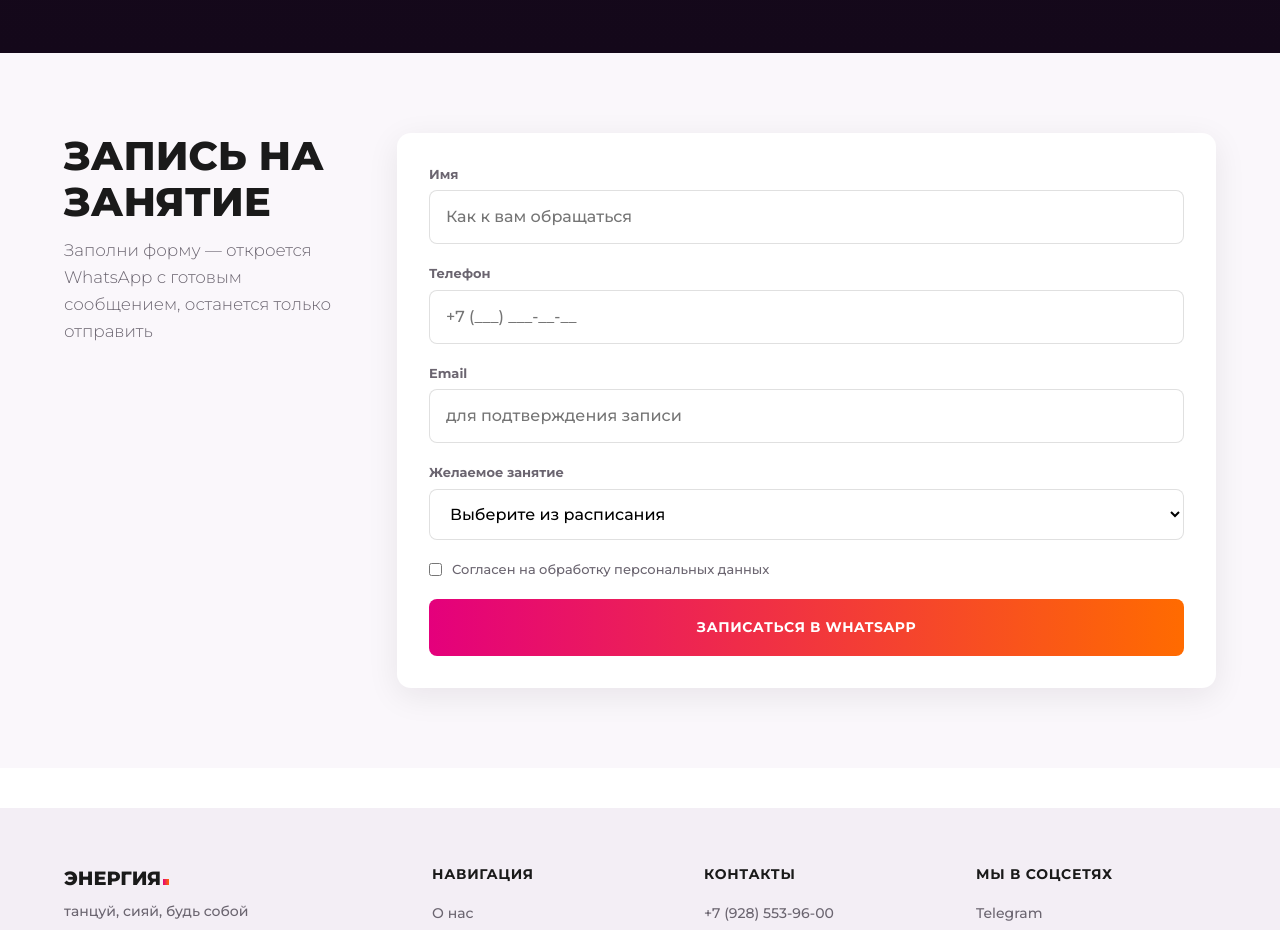
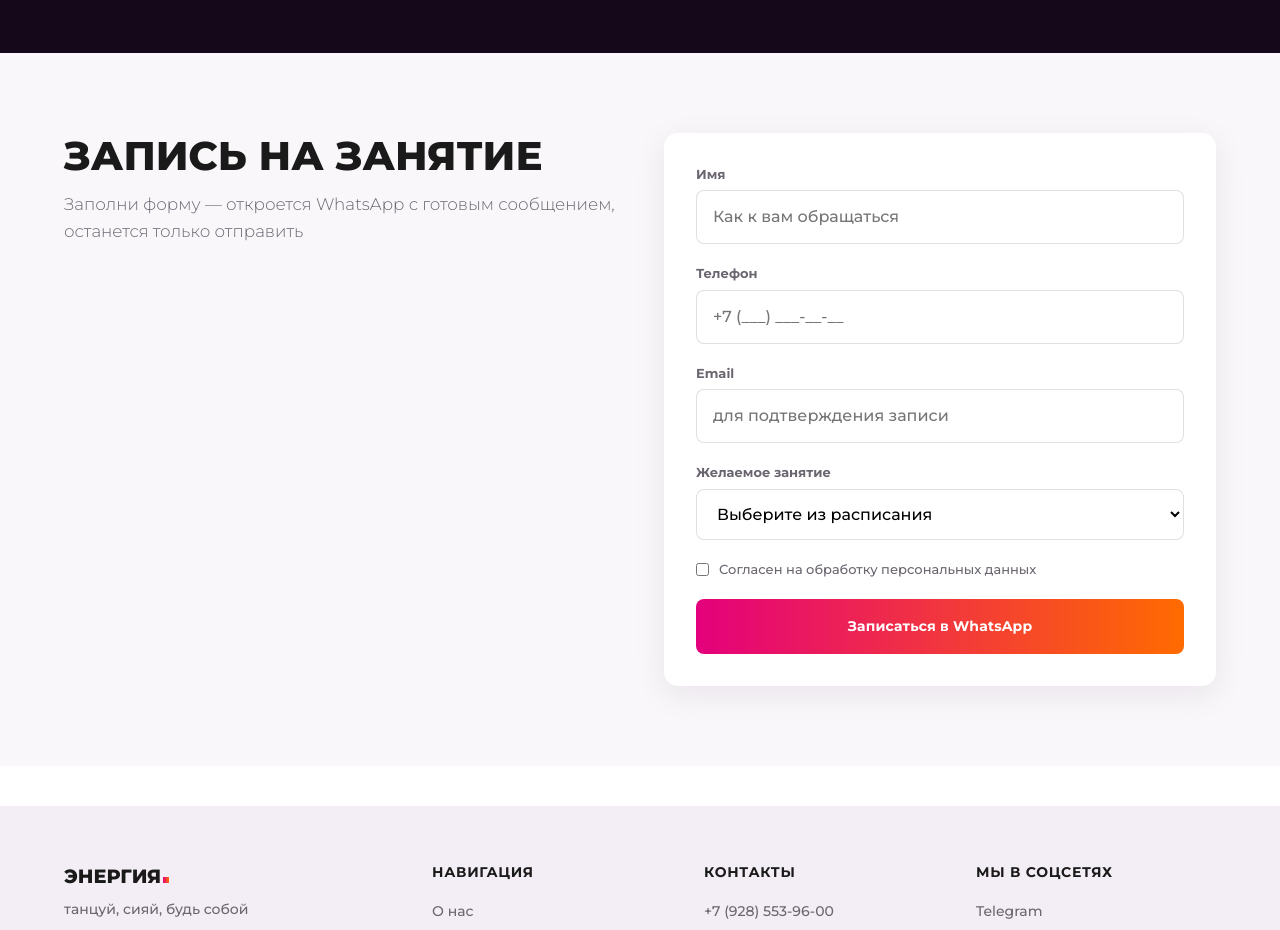
Before and after one commit to gama1726/zumba-site, a React (Vite) app: page / in a window 1280 px wide. Shown: the part 7380-8310 px from the top of the page. Built offline with nearby package versions, Linux system fonts and the light colour scheme.

Commit message:
fix:адаптация на мобильных

```diff
--- a/src/components/sections/Directions.module.css
+++ b/src/components/sections/Directions.module.css
@@ -86,3 +86,10 @@
     grid-template-columns: 1fr;
   }
 }
+
+@media (max-width: 480px) {
+  .tab {
+    padding: 10px 14px;
+    font-size: 12px;
+  }
+}
--- a/src/components/sections/Hero.module.css
+++ b/src/components/sections/Hero.module.css
@@ -186,4 +186,8 @@
   .promo {
     max-width: none;
   }
+
+  .card {
+    padding: 24px 20px;
+  }
 }
--- a/src/components/sections/Pricing.module.css
+++ b/src/components/sections/Pricing.module.css
@@ -131,12 +131,21 @@
 }
 
 @media (max-width: 520px) {
+  .card {
+    padding: 24px 20px;
+  }
+
   .cardHead {
     flex-direction: column;
   }
 
   .priceBlock {
     text-align: left;
+  }
+
+  .tabs .tab {
+    padding: 10px 16px;
+    font-size: 13px;
   }
 }
 
--- a/src/components/sections/Schedule.module.css
+++ b/src/components/sections/Schedule.module.css
@@ -80,6 +80,15 @@
 }
 
 @media (max-width: 640px) {
+  .block {
+    padding: 20px 16px;
+  }
+
+  .days {
+    font-size: 1rem;
+    line-height: 1.35;
+  }
+
   .row {
     grid-template-columns: 1fr;
     gap: 6px;
--- a/src/components/sections/TrialForm.module.css
+++ b/src/components/sections/TrialForm.module.css
@@ -4,16 +4,28 @@
 
 .layout {
   display: grid;
-  grid-template-columns: 1fr 1fr;
-  gap: 48px;
+  grid-template-columns: 1fr;
+  gap: 28px;
   align-items: start;
+  min-width: 0;
+}
+
+.layout > * {
+  min-width: 0;
+}
+
+.intro {
+  width: 100%;
 }
 
 .form {
   display: flex;
   flex-direction: column;
   gap: 20px;
-  padding: 32px;
+  width: 100%;
+  max-width: 100%;
+  min-width: 0;
+  padding: 24px 20px;
   background: #fff;
   border-radius: var(--radius-md);
   box-shadow: var(--shadow-card);
@@ -33,6 +45,8 @@
 
 .field input,
 .field select {
+  width: 100%;
+  max-width: 100%;
   padding: 14px 16px;
   border: 1px solid rgba(0, 0, 0, 0.12);
   border-radius: var(--radius-sm);
@@ -57,7 +71,18 @@
 
 .check input {
   margin-top: 3px;
+  flex-shrink: 0;
   accent-color: var(--color-magenta);
+}
+
+.formSubmit {
+  width: 100%;
+  max-width: 100%;
+  box-sizing: border-box;
+  white-space: normal !important;
+  text-transform: none !important;
+  letter-spacing: 0.01em;
+  line-height: 1.35;
 }
 
 .success {
@@ -82,9 +107,13 @@
   line-height: 1.6;
 }
 
-@media (max-width: 768px) {
+@media (min-width: 901px) {
   .layout {
-    grid-template-columns: 1fr;
-    gap: 28px;
+    grid-template-columns: 1fr 1fr;
+    gap: 48px;
+  }
+
+  .form {
+    padding: 32px;
   }
 }
--- a/src/components/sections/TrialForm.tsx
+++ b/src/components/sections/TrialForm.tsx
@@ -49,9 +49,13 @@ export function TrialForm() {
     <section className={`section ${styles.section}`} id="trial">
       <div className="container">
         <div className={styles.layout}>
-          <SectionTitle subtitle="Заполни форму — откроется WhatsApp с готовым сообщением, останется только отправить">
-            Запись на занятие
-          </SectionTitle>
+          <div className={styles.intro}>
+            <SectionTitle
+              subtitle="Заполни форму — откроется WhatsApp с готовым сообщением, останется только отправить"
+            >
+              Запись на занятие
+            </SectionTitle>
+          </div>
 
           <form className={styles.form} onSubmit={handleSubmit}>
             <label className={styles.field}>
@@ -108,7 +112,7 @@ export function TrialForm() {
               <span>Согласен на обработку персональных данных</span>
             </label>
 
-            <Button type="submit" size="lg">
+            <Button type="submit" size="lg" className={styles.formSubmit}>
               Записаться в WhatsApp
             </Button>
           </form>
--- a/src/components/ui/Button.module.css
+++ b/src/components/ui/Button.module.css
@@ -60,3 +60,13 @@
 .ghost:hover {
   background: rgba(255, 255, 255, 0.2);
 }
+
+@media (max-width: 480px) {
+  .lg {
+    width: 100%;
+    padding: 16px 20px;
+    white-space: normal;
+    text-align: center;
+    line-height: 1.3;
+  }
+}
--- a/src/components/ui/FloatingPromo.module.css
+++ b/src/components/ui/FloatingPromo.module.css
@@ -1,7 +1,7 @@
 .wrap {
   position: fixed;
   right: 20px;
-  bottom: 20px;
+  bottom: max(20px, env(safe-area-inset-bottom));
   z-index: 150;
   display: flex;
   flex-direction: column;
@@ -121,7 +121,7 @@
 @media (max-width: 640px) {
   .wrap {
     right: 12px;
-    bottom: 12px;
+    bottom: max(72px, calc(12px + env(safe-area-inset-bottom)));
     max-width: 156px;
   }
 
--- a/src/components/ui/SectionTitle.module.css
+++ b/src/components/ui/SectionTitle.module.css
@@ -35,6 +35,17 @@
   margin-right: auto;
 }
 
+@media (max-width: 900px) {
+  .title {
+    font-size: clamp(1.5rem, 6vw, 1.75rem);
+  }
+
+  .subtitle {
+    font-size: 0.95rem;
+    padding: 0 4px;
+  }
+}
+
 @media (max-width: 768px) {
   .wrap {
     margin-bottom: 28px;
--- a/src/styles/global.css
+++ b/src/styles/global.css
@@ -10,6 +10,7 @@
 
 html {
   scroll-behavior: smooth;
+  scroll-padding-top: var(--header-h);
 }
 
 body {
@@ -63,3 +64,9 @@ ul {
     --header-h: 68px;
   }
 }
+
+@media (max-width: 480px) {
+  .section {
+    padding: 48px 0;
+  }
+}
```
